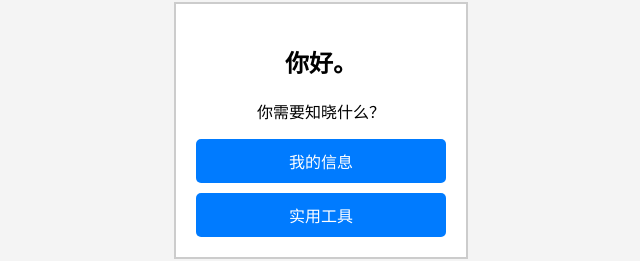
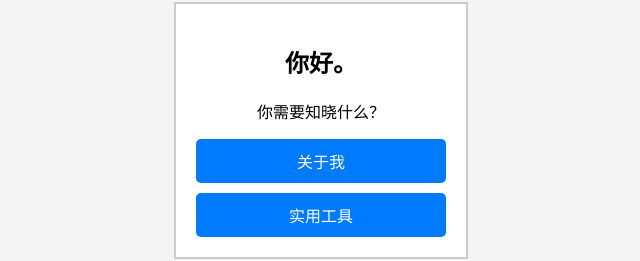
Before and after one commit to som360/som360.github.io, a plain HTML site: page index.html in a window 1280 px wide. Shown: the part 137-398 px from the top of the page, 319-959 px from the left. Drawn offline with Linux system fonts and the light colour scheme.

Commit message:
Update index.html

```diff
--- a/index.html
+++ b/index.html
@@ -42,7 +42,7 @@
     <div class="box">
         <h2>你好。</h2>
 <p>你需要知晓什么？</p>
-      <a href="https://juhua66.cn/%E6%88%91%E7%9A%84%E4%BF%A1%E6%81%AF.html">我的信息</a>
+      <a href="https://juhua66.cn/关于我.html">关于我</a>
       <a href="http://ik.juhua66.cn:1002/">实用工具</a>
     </div>
 <p>
```
